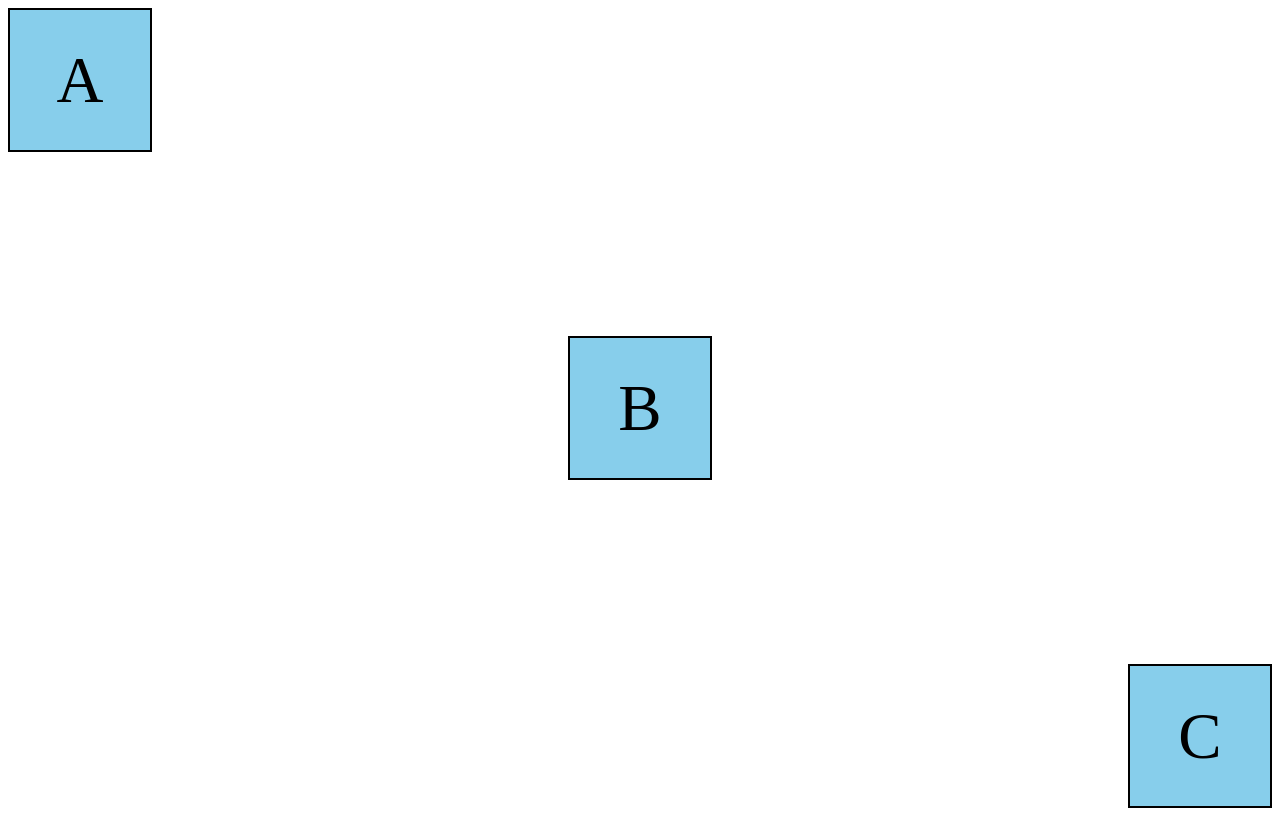
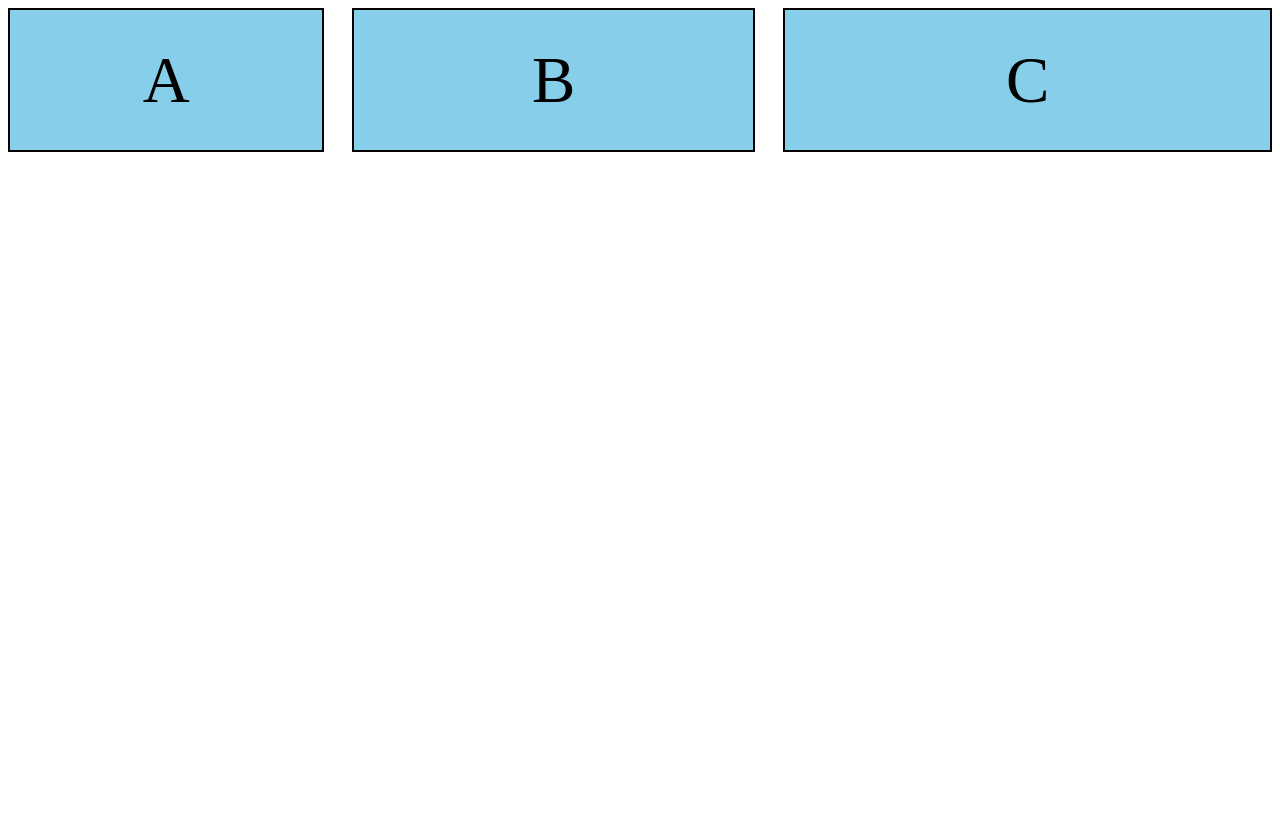
Before and after one commit to Arshad313/Project-1, a plain HTML site: page Index.html in a window 1280 px wide. Drawn offline with Linux system fonts and the light colour scheme.

Commit message:
test-branch

```diff
--- a/style.css
+++ b/style.css
@@ -19,10 +19,20 @@
 
 }
 
+.box-1 {
+    flex-grow: 2;
+    flex-shrink: 2;
+}
+
 .box-2 {
-    align-self: center;
+    /*  align-self: center; */
+    flex-grow: 3;
+    flex-shrink: 3;
 }
 
 .box-3 {
-    align-self: flex-end;
+    /* align-self: flex-end; */
+    flex-grow: 4;
+
+
 }
```
